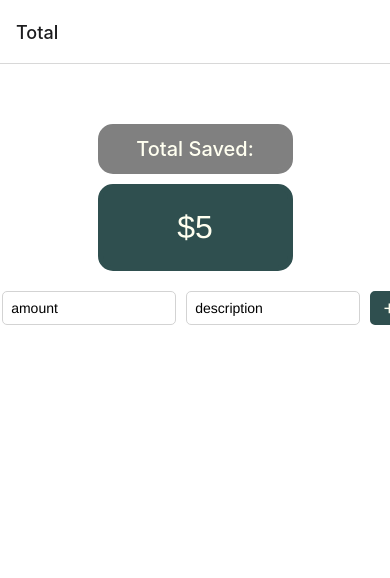
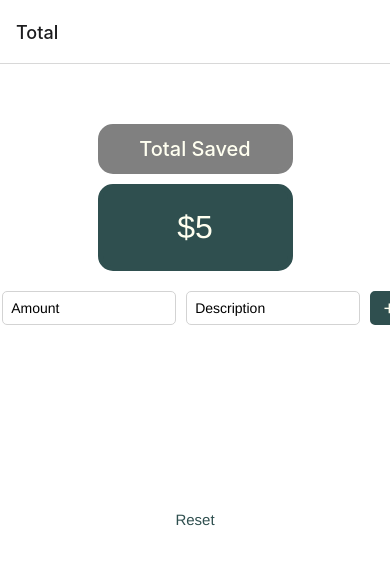
Before and after one commit to judy-n/MoneySaver, a React Native app: screen /Total in a window 390 px wide. Shown: the top 578 px of the page. Built offline with nearby package versions, Linux system fonts and the light colour scheme.

Commit message:
add reset button

```diff
--- a/views/Total.js
+++ b/views/Total.js
@@ -24,12 +24,12 @@ export default function App() {
   return (
     <View style={styles.container}>
       <View style={styles.totalContainer}>
-        <Text style={styles.label}>Total Saved:</Text>
+        <Text style={styles.label}>Total Saved</Text>
         <Text style={styles.total}>${total}</Text>
       </View>
       <View style={styles.form}>
-        <TextInput style={styles.input} placeholder="amount" value={amount} onChangeText={changeAmount} keyboardType="numeric" />
-        <TextInput style={styles.input} placeholder="description" value={description} onChangeText={setDescription} />
+        <TextInput style={styles.input} placeholder="Amount" value={amount} onChangeText={changeAmount} keyboardType="numeric" />
+        <TextInput style={styles.input} placeholder="Description" value={description} onChangeText={setDescription} />
         <Pressable style={({ pressed }) => [
           styles.button,
           {
@@ -46,9 +46,16 @@ export default function App() {
                          +
                        </Text>)}/>
       </View>
-      <View style={styles.nav}
-            >
-      </View>
+      <Pressable style={styles.reset} onPress={() => setTotal(0)}
+                 children={({ pressed }) => (
+                     <Text style={
+                       { color: pressed ? 'lightgray' : 'darkslategray',
+                         fontFamily: "Helvetica",
+                         fontWeight: "400",
+                         fontSize: 15
+                       }}>
+                       Reset
+                     </Text>)}/>
     </View>
   );
 }
@@ -62,10 +69,10 @@ const styles = StyleSheet.create({
     width: '100%',
   },
   text: {
-    color: "ivory",
+    color: "darkslategray",
     fontFamily: "Helvetica",
-    fontWeight: "bold",
-    fontSize: 20
+    fontWeight: "400",
+    fontSize: 15,
   },
   totalContainer: {
     width: '50%',
@@ -124,5 +131,8 @@ const styles = StyleSheet.create({
     display: 'flex',
     alignItems: 'center',
     justifyContent: 'center',
+  },
+  reset:{
+    marginTop: "45%"
   }
 });
```
